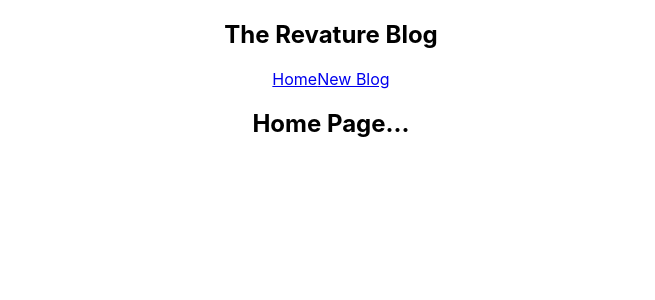
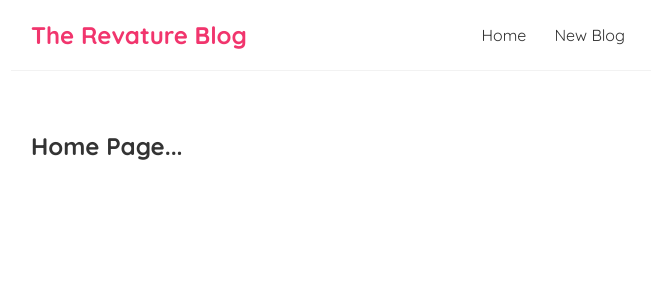
Before and after one commit to jasdhiratrevature/react-demo2, a React (Create React App) app: page / in a window 1280 px wide. Shown: the top 300 px of the page, without its empty margins (309-964 px from the left). Built offline with nearby package versions, Linux system fonts and the light colour scheme.

Commit message:
06-Adding_Styles

```diff
--- a/src/App.js
+++ b/src/App.js
@@ -1,4 +1,3 @@
-import './App.css';
 import Navbar from './Navbar';
 import Home from './Home';
 
--- a/src/Navbar.js
+++ b/src/Navbar.js
@@ -4,7 +4,11 @@
         <h1>The Revature Blog</h1>
         <div className="links">
             <a href="/">Home</a>
-            <a href="/create">New Blog</a>
+            <a href="/create" /*style={{
+                color: 'white',
+                backgroundColor: '#f1356d',
+                borderRadius: '8px'
+            }}*/>New Blog</a>
         </div>
        </nav>
     );
--- a/src/index.css
+++ b/src/index.css
@@ -1,13 +1,35 @@
-body {
+@import url('https://fonts.googleapis.com/css2?family=Quicksand:wght@300;400;500;600;700&display=swap');
+
+/* base styles */
+* {
   margin: 0;
-  font-family: -apple-system, BlinkMacSystemFont, 'Segoe UI', 'Roboto', 'Oxygen',
-    'Ubuntu', 'Cantarell', 'Fira Sans', 'Droid Sans', 'Helvetica Neue',
-    sans-serif;
-  -webkit-font-smoothing: antialiased;
-  -moz-osx-font-smoothing: grayscale;
+  font-family: "Quicksand";
+  color: #333;
 }
-
-code {
-  font-family: source-code-pro, Menlo, Monaco, Consolas, 'Courier New',
-    monospace;
+.navbar {
+  padding: 20px;
+  display: flex;
+  align-items: center;
+  max-width: 600px;
+  margin: 0 auto;
+  border-bottom: 1px solid #f2f2f2;
 }
+.navbar h1 {
+  color: #f1356d;
+}
+.navbar .links {
+  margin-left: auto;
+}
+.navbar a {
+  margin-left: 16px;
+  text-decoration: none;
+  padding: 6px;
+}
+.navbar a:hover {
+  color: #f1356d;
+}
+.content {
+  max-width: 600px;
+  margin: 40px auto;
+  padding: 20px;
+}
```
Also changed, not shown: 1 other file (tests, documents, lock files or other folders).
